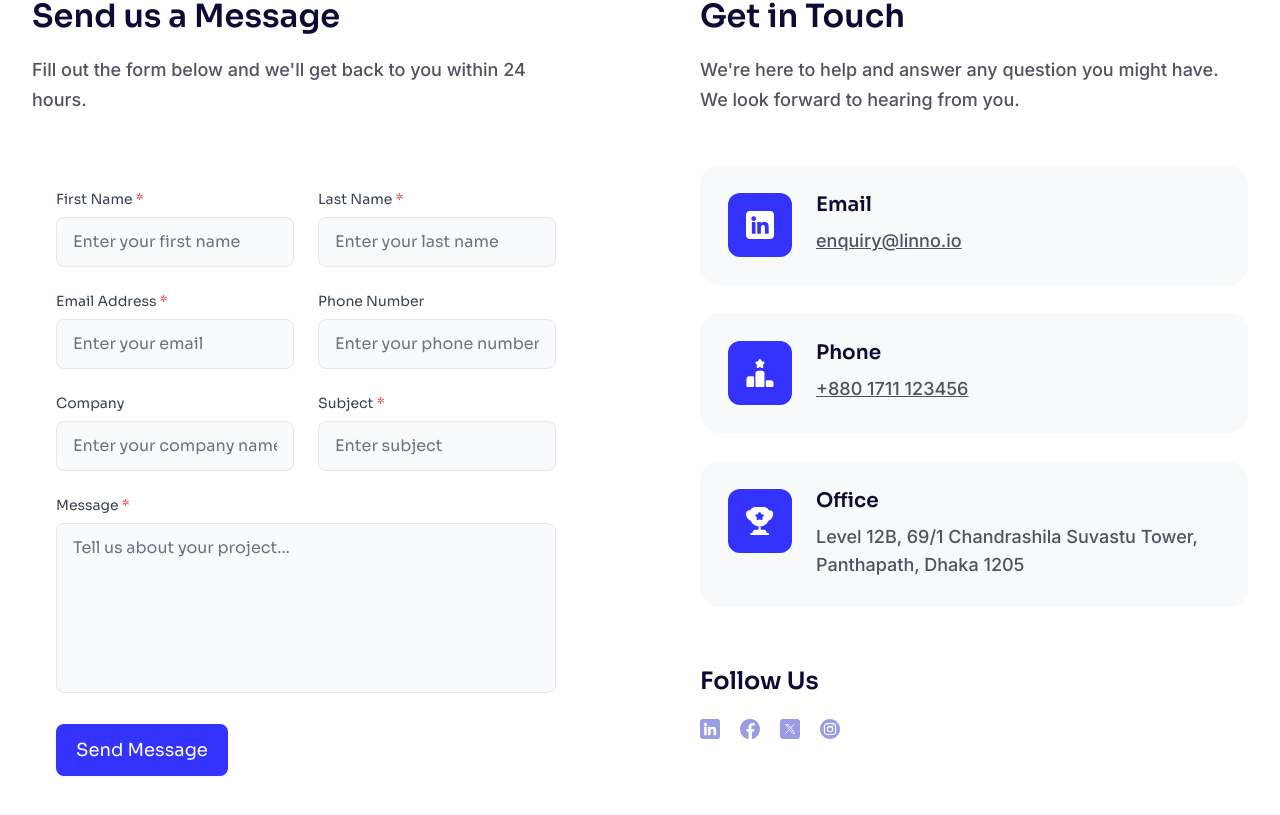
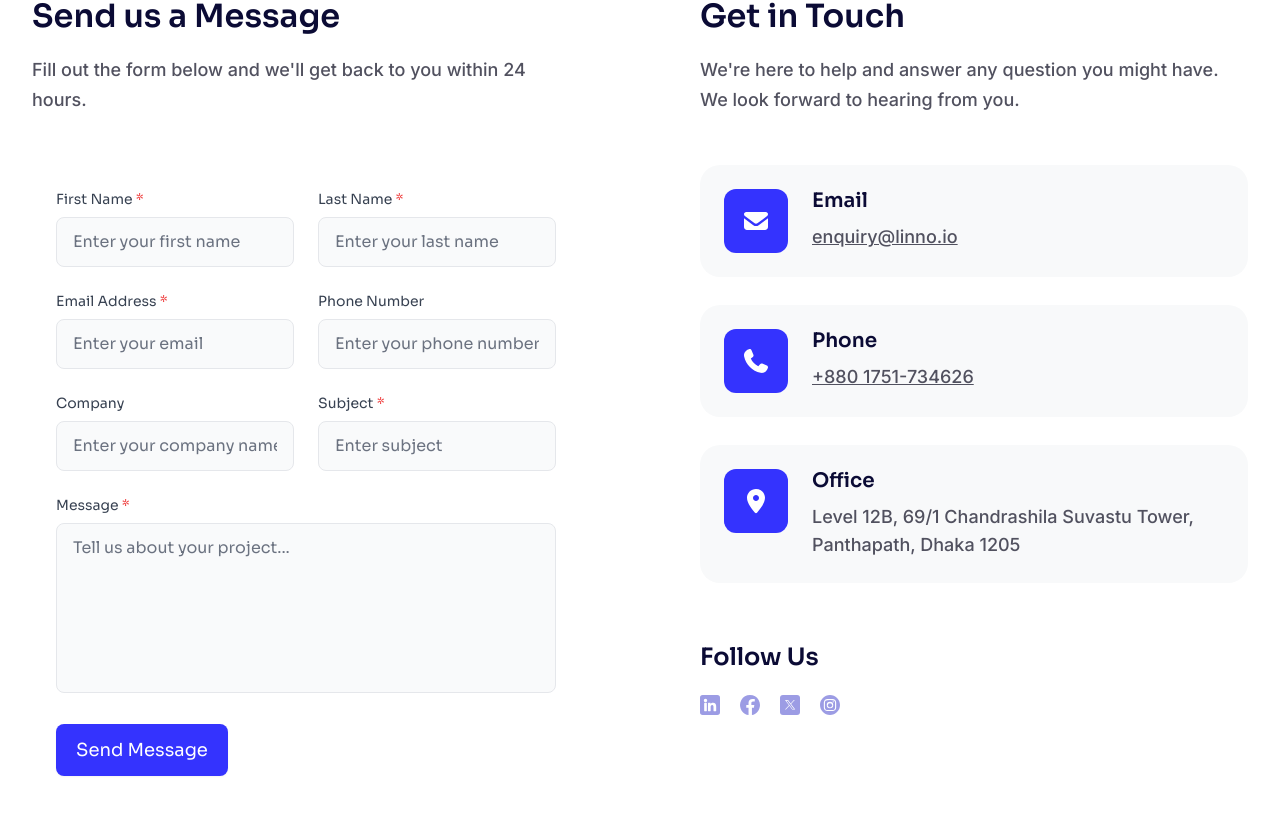
Before and after one commit to CODEREXLTD/Linno-website, a Next.js app: page /contact in a window 1280 px wide. Shown: the part 747-1562 px from the top of the page. Built offline with nearby package versions, Linux system fonts and the light colour scheme.

Commit message:
change the contact page

```diff
--- a/src/app/contact/Content.jsx
+++ b/src/app/contact/Content.jsx
@@ -7,19 +7,19 @@ import ContactForm from './Form';
 
 const contactInfo = [
     {
-        icon: '/images/img_icon_gray_900.svg',
+        icon: <svg xmlns="http://www.w3.org/2000/svg" width="30" height="30" viewBox="0 0 640 640"><path fill="#FFF" d="M112 128C85.5 128 64 149.5 64 176C64 191.1 71.1 205.3 83.2 214.4L291.2 370.4C308.3 383.2 331.7 383.2 348.8 370.4L556.8 214.4C568.9 205.3 576 191.1 576 176C576 149.5 554.5 128 528 128L112 128zM64 260L64 448C64 483.3 92.7 512 128 512L512 512C547.3 512 576 483.3 576 448L576 260L377.6 408.8C343.5 434.4 296.5 434.4 262.4 408.8L64 260z"/></svg>,
         title: 'Email',
         info: 'enquiry@linno.io',
         link: 'mailto:enquiry@linno.io'
     },
     {
-        icon: '/images/img_icon_gray_900_1.svg',
+        icon: <svg xmlns="http://www.w3.org/2000/svg" width="30" height="30"  viewBox="0 0 640 640"><path fill="#FFF"  d="M224.2 89C216.3 70.1 195.7 60.1 176.1 65.4L170.6 66.9C106 84.5 50.8 147.1 66.9 223.3C104 398.3 241.7 536 416.7 573.1C493 589.3 555.5 534 573.1 469.4L574.6 463.9C580 444.2 569.9 423.6 551.1 415.8L453.8 375.3C437.3 368.4 418.2 373.2 406.8 387.1L368.2 434.3C297.9 399.4 241.3 341 208.8 269.3L253 233.3C266.9 222 271.6 202.9 264.8 186.3L224.2 89z"/></svg>,
         title: 'Phone',
-        info: '+880 1711 123456',
+        info: '+880 1751-734626',
         link: 'tel:+8801711123456'
     },
     {
-        icon: '/images/img_icon_gray_900_2.svg',
+        icon: <svg xmlns="http://www.w3.org/2000/svg" width="30" height="30"  viewBox="0 0 640 640"><path fill="#FFF"  d="M128 252.6C128 148.4 214 64 320 64C426 64 512 148.4 512 252.6C512 371.9 391.8 514.9 341.6 569.4C329.8 582.2 310.1 582.2 298.3 569.4C248.1 514.9 127.9 371.9 127.9 252.6zM320 320C355.3 320 384 291.3 384 256C384 220.7 355.3 192 320 192C284.7 192 256 220.7 256 256C256 291.3 284.7 320 320 320z"/></svg>,
         title: 'Office',
         info: 'Level 12B, 69/1 Chandrashila Suvastu Tower, Panthapath, Dhaka 1205',
         link: null
@@ -86,15 +86,9 @@ const ContactPage = () => {
                             {/* Contact Info Cards */}
                             <div className="space-y-[20px] sm:space-y-[24px] lg:space-y-[28px] mb-[40px] sm:mb-[50px] lg:mb-[60px]">
                                 {contactInfo.map((info, index) => (
-                                    <div key={index} className="flex items-start gap-[16px] sm:gap-[20px] lg:gap-[24px] p-[20px] sm:p-[24px] lg:p-[28px] bg-[#f8f9fa] rounded-[12px] sm:rounded-[16px] lg:rounded-[20px] hover:bg-[#f0f2f5] transition-colors duration-200">
+                                    <div key={index} className="flex items-start gap-[16px] sm:gap-[20px] lg:gap-[24px] p-[20px] sm:p-[24px] bg-[#f8f9fa] rounded-[12px] sm:rounded-[16px] lg:rounded-[20px] hover:bg-[#f0f2f5] transition-colors duration-200">
                                         <div className="flex items-center justify-center w-[48px] h-[48px] sm:w-[56px] sm:h-[56px] lg:w-[64px] lg:h-[64px] bg-[#3433fe] rounded-[8px] sm:rounded-[10px] lg:rounded-[12px] flex-shrink-0">
-                                            <Image
-                                                src={info.icon}
-                                                alt={info.title}
-                                                width={24}
-                                                height={24}
-                                                className="w-[20px] h-[20px] sm:w-[24px] sm:h-[24px] lg:w-[28px] lg:h-[28px] filter invert brightness-0 contrast-100"
-                                            />
+                                            {info.icon}
                                         </div>
                                         <div className="flex-1">
                                             <h4 className="text-[16px] sm:text-[18px] lg:text-[20px] font-sora font-semibold leading-[20px] sm:leading-[22px] lg:leading-[24px] text-[#0b0b35] mb-[6px] sm:mb-[8px] lg:mb-[10px]">
```
